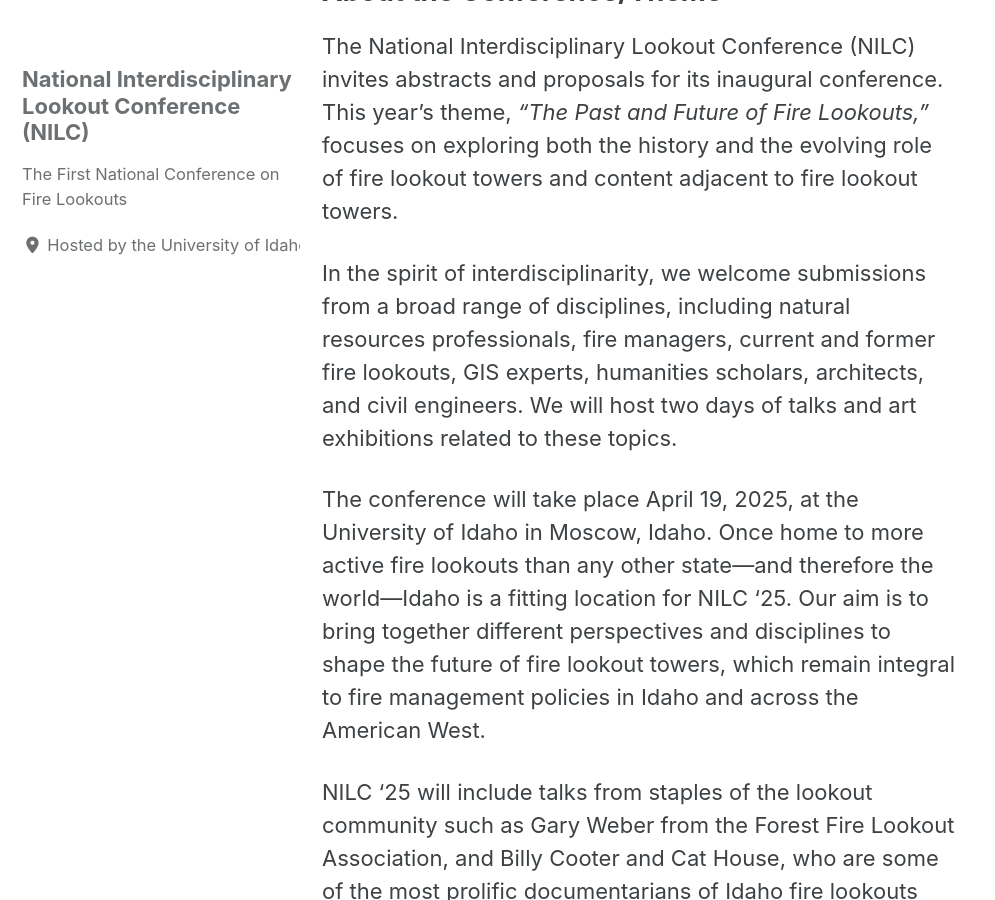
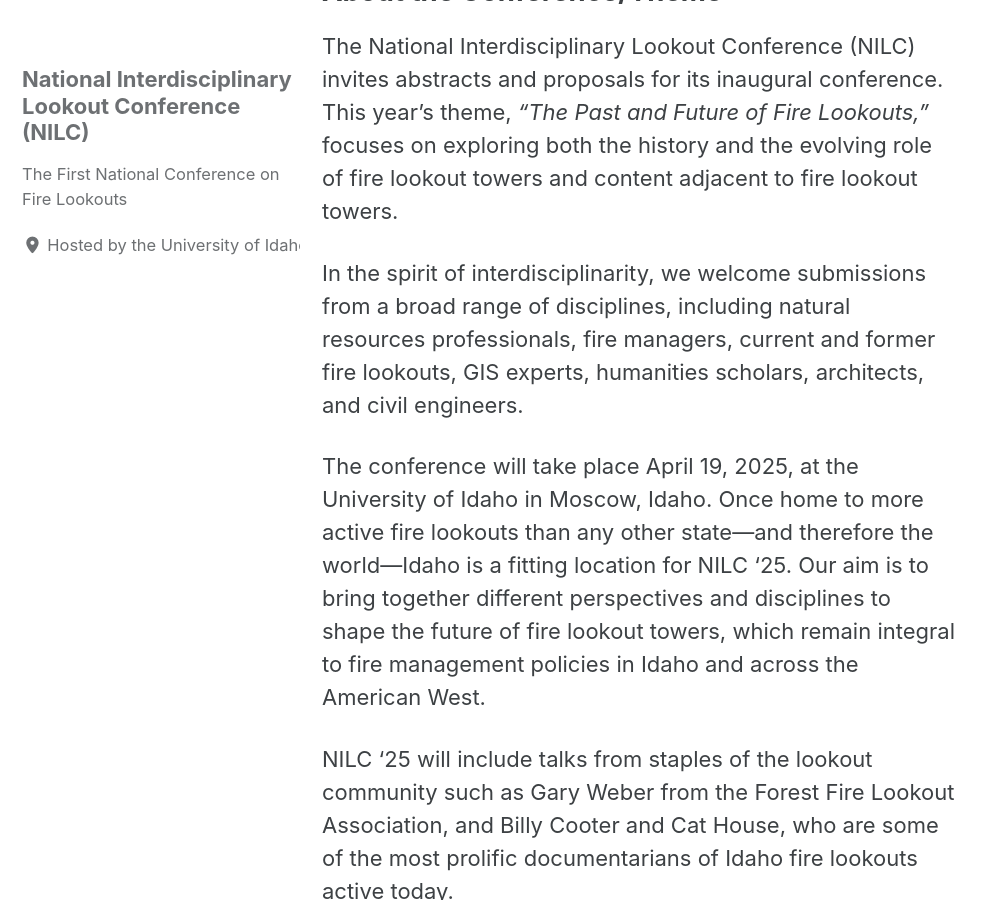
Before and after one commit to lookoutconference/lookoutconference.github.io, a Jekyll site: the page built from pages/about.md, in a window 1280 px wide and 900 px high, scrolled down 1232 px. Shown: the whole window, without its empty margins (0-995 px from the left). Built offline with Jekyll 4.4.1, drawn with Linux system fonts in a browser that asks for light colours; cached includes are drawn as plain includes; comment, search, counter and statistics services are not loaded; our own code applies the rules of GitHub Pages for plain Markdown files.

Commit message:
Update about.md

```diff
--- a/pages/about.md
+++ b/pages/about.md
@@ -38,7 +38,7 @@
 
 The National Interdisciplinary Lookout Conference (NILC) invites abstracts and proposals for its inaugural conference. This year’s theme, *“The Past and Future of Fire Lookouts,”* focuses on exploring both the history and the evolving role of fire lookout towers and content adjacent to fire lookout towers.
 
-In the spirit of interdisciplinarity, we welcome submissions from a broad range of disciplines, including natural resources professionals, fire managers, current and former fire lookouts, GIS experts, humanities scholars, architects, and civil engineers. We will host two days of talks and art exhibitions related to these topics.
+In the spirit of interdisciplinarity, we welcome submissions from a broad range of disciplines, including natural resources professionals, fire managers, current and former fire lookouts, GIS experts, humanities scholars, architects, and civil engineers.
 
 The conference will take place April 19, 2025, at the University of Idaho in Moscow, Idaho. Once home to more active fire lookouts than any other state—and therefore the world—Idaho is a fitting location for NILC ‘25. Our aim is to bring together different perspectives and disciplines to shape the future of fire lookout towers, which remain integral to fire management policies in Idaho and across the American West.
 
```
